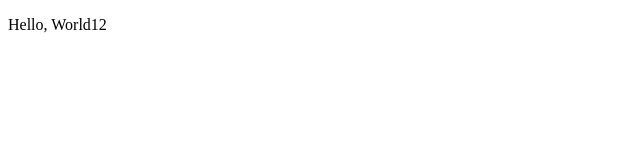
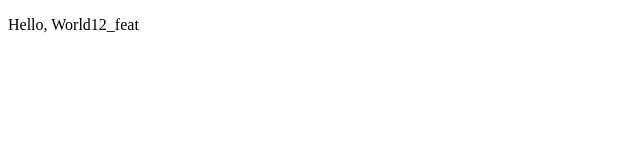
Before and after one commit to serioromerio013/test2, a plain HTML site: page index.html in a window 1280 px wide. Shown: the full height of the page, 0-640 px from the left. Drawn offline with Linux system fonts and the light colour scheme.

Commit message:
faet new

```diff
--- a/index.html
+++ b/index.html
@@ -6,6 +6,6 @@
     <title>Document</title>
 </head>
 <body>
-    <p>Hello, World12</p>
+    <p>Hello, World12_feat</p>
 </body>
 </html>
```
